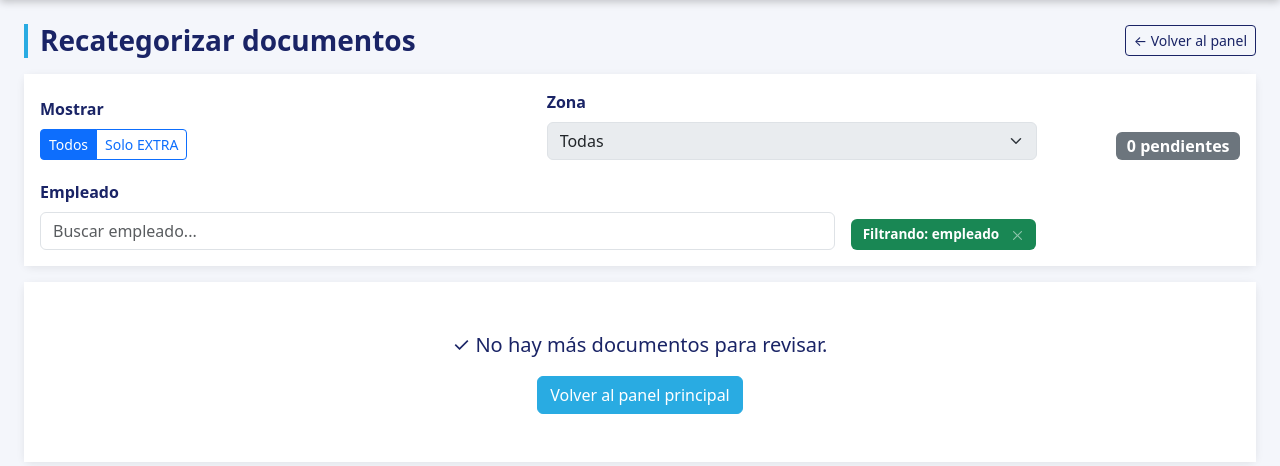
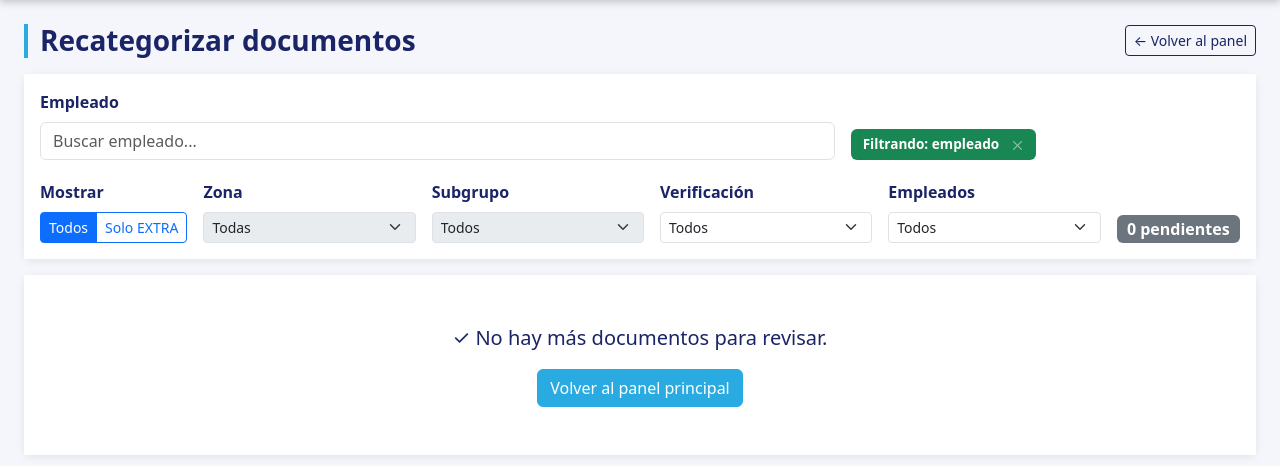
Before and after one commit to CristhianArleySusanoFernandez/recursos-humanos, a Python web app: template api/templates/documents/reclassify.html in a window 1280 px wide. Shown: the part 82-548 px from the top of the page. Run offline with Jinja, Linux system fonts and the light colour scheme; the template is opened without the code that fills it: most values are stand-ins (such as "Sample title", 1, 10 or a date in 2020).

Commit message:
Agrega filtros de verificacion, subgrupo y estado de empleado en Recategorizar

```diff
--- a/api/templates/documents/reclassify.html
+++ b/api/templates/documents/reclassify.html
@@ -10,37 +10,8 @@
 {# ── Filtros ──────────────────────────────────────────────────────────── #}
 <div class="card mb-3">
   <div class="card-body">
+    {# Fila 1: búsqueda de empleado (autocompletar) + chip del filtro activo. #}
     <div class="row g-3 align-items-end">
-      <div class="col-md-5">
-        <label class="form-label fw-semibold d-block">Mostrar</label>
-        <div class="btn-group" role="group" aria-label="Filtro de categoría">
-          <input type="radio" class="btn-check" name="filterScope" id="scopeAll"
-                 value="all" {% if not only_extra %}checked{% endif %}>
-          <label class="btn btn-outline-primary btn-sm" for="scopeAll">Todos</label>
-
-          <input type="radio" class="btn-check" name="filterScope" id="scopeExtra"
-                 value="extra" {% if only_extra %}checked{% endif %}>
-          <label class="btn btn-outline-primary btn-sm" for="scopeExtra">Solo EXTRA</label>
-        </div>
-      </div>
-      <div class="col-md-5">
-        <label for="filterZona" class="form-label fw-semibold">Zona</label>
-        <select id="filterZona" class="form-select">
-          <option value="">Todas</option>
-          {% for z in zonas %}
-          <option value="{{ z.id }}" {% if selected_group_id == z.id|string %}selected{% endif %}>
-            {{ z.name }}
-          </option>
-          {% endfor %}
-        </select>
-      </div>
-      <div class="col-md-2 text-md-end">
-        <span class="badge bg-secondary fs-6" id="pendingCounter">0 pendientes</span>
-      </div>
-    </div>
-
-    {# ── Filtro por empleado (autocompletar) ─────────────────────────── #}
-    <div class="row g-3 mt-1">
       <div class="col-md-8 position-relative">
         <label for="filterEmployee" class="form-label fw-semibold">Empleado</label>
         <input type="text" id="filterEmployee" class="form-control" autocomplete="off"
@@ -61,8 +32,71 @@
         </span>
       </div>
     </div>
+
+    {# Fila 2: scope, zona, subgrupo, verificación, estado empleado + contador. #}
+    <div class="row g-3 align-items-end mt-1">
+      <div class="col-md-auto">
+        <label class="form-label fw-semibold d-block">Mostrar</label>
+        <div class="btn-group" role="group" aria-label="Filtro de categoría">
+          <input type="radio" class="btn-check" name="filterScope" id="scopeAll"
+                 value="all" {% if not only_extra %}checked{% endif %}>
+          <label class="btn btn-outline-primary btn-sm" for="scopeAll">Todos</label>
+
+          <input type="radio" class="btn-check" name="filterScope" id="scopeExtra"
+                 value="extra" {% if only_extra %}checked{% endif %}>
+          <label class="btn btn-outline-primary btn-sm" for="scopeExtra">Solo EXTRA</label>
+        </div>
+      </div>
+      <div class="col-md">
+        <label for="filterZona" class="form-label fw-semibold">Zona</label>
+        <select id="filterZona" class="form-select form-select-sm">
+          <option value="">Todas</option>
+          {% for z in zonas %}
+          <option value="{{ z.id }}" {% if selected_group_id == z.id|string %}selected{% endif %}>
+            {{ z.name }}
+          </option>
+          {% endfor %}
+        </select>
+      </div>
+      <div class="col-md">
+        <label for="filterSubgroup" class="form-label fw-semibold">Subgrupo</label>
+        <select id="filterSubgroup" class="form-select form-select-sm" disabled>
+          <option value="">Todos</option>
+        </select>
+      </div>
+      <div class="col-md">
+        <label for="filterVerified" class="form-label fw-semibold">Verificación</label>
+        <select id="filterVerified" class="form-select form-select-sm">
+          <option value="all">Todos</option>
+          <option value="unverified">Sin verificar</option>
+          <option value="verified">Verificados</option>
+        </select>
+      </div>
+      <div class="col-md">
+        <label for="filterEmpStatus" class="form-label fw-semibold">Empleados</label>
+        <select id="filterEmpStatus" class="form-select form-select-sm">
+          <option value="all">Todos</option>
+          <option value="active">Solo activos</option>
+          <option value="inactive">Solo inactivos</option>
+        </select>
+      </div>
+      <div class="col-md-auto text-md-end">
+        <span class="badge bg-secondary fs-6" id="pendingCounter">0 pendientes</span>
+      </div>
+    </div>
   </div>
 </div>
+
+{# Subgrupos por zona (para encadenar Zona → Subgrupo desde JS). #}
+<script id="subgroupsData" type="application/json">
+{
+  {% for z in zonas %}
+  {{ z.id|string|tojson }}: [
+    {% for c in z.children %}{"id": {{ c.id|string|tojson }}, "name": {{ c.name|tojson }}}{{ "," if not loop.last }}{% endfor %}
+  ]{{ "," if not loop.last }}
+  {% endfor %}
+}
+</script>
 
 {# ── Panel de revisión ────────────────────────────────────────────────── #}
 <div id="reviewPanel" class="card d-none">
@@ -333,27 +367,56 @@ document.addEventListener('DOMContentLoaded', function () {
     }
   });
 
-  // ── Filtro por empleado (autocompletar) ────────────────────────────
+  // ── Filtros (empleado, zona/subgrupo, verificación, estado) ─────────
   var filterZona     = document.getElementById('filterZona');
+  var filterSubgroup = document.getElementById('filterSubgroup');
+  var filterVerified = document.getElementById('filterVerified');
+  var filterEmpStatus = document.getElementById('filterEmpStatus');
   var filterEmployee = document.getElementById('filterEmployee');
   var employeeResults = document.getElementById('employeeResults');
   var employeeChip     = document.getElementById('employeeChip');
   var employeeChipName = document.getElementById('employeeChipName');
 
-  // Filtro de empleado activo (gana sobre la zona). Vacío = sin filtro.
+  // Subgrupos por zona, embebidos por el servidor (para encadenar Zona→Subgrupo).
+  var SUBGROUPS = {};
+  try {
+    SUBGROUPS = JSON.parse(document.getElementById('subgroupsData').textContent || '{}');
+  } catch (e) { SUBGROUPS = {}; }
+
+  // Filtro de empleado activo (gana sobre zona/subgrupo). Vacío = sin filtro.
   var selectedEmployeeId = '';
 
+  // Puebla el select de Subgrupo con los hijos de la zona dada.
+  function populateSubgroups(zoneId) {
+    filterSubgroup.innerHTML = '<option value="">Todos</option>';
+    var kids = SUBGROUPS[zoneId] || [];
+    kids.forEach(function (c) {
+      var opt = document.createElement('option');
+      opt.value = c.id;
+      opt.textContent = c.name;
+      filterSubgroup.appendChild(opt);
+    });
+  }
+
+  // Subgrupo habilitado solo si hay zona elegida y no hay filtro de empleado.
+  function refreshSubgroupState() {
+    filterSubgroup.disabled = !filterZona.value || !!selectedEmployeeId;
+  }
+
   // Refleja en la UI si el filtro por empleado está activo: cuando lo está,
-  // la Zona se ignora y se deshabilita para no confundir cuál manda.
+  // Zona y Subgrupo se ignoran y se deshabilitan para no confundir cuál manda.
   function applyEmployeeFilterUI(active, name) {
     if (active) {
       employeeChipName.textContent = name || '';
       employeeChip.classList.remove('d-none');
       filterZona.value = '';
       filterZona.disabled = true;
+      populateSubgroups('');
+      filterSubgroup.disabled = true;
     } else {
       employeeChip.classList.add('d-none');
       filterZona.disabled = false;
+      refreshSubgroupState();
     }
   }
 
@@ -422,11 +485,19 @@ document.addEventListener('DOMContentLoaded', function () {
     var url = '/reclassify/list?only_extra=' + (onlyExtra ? 'true' : 'false');
 
     if (selectedEmployeeId) {
-      // El filtro por empleado prevalece: se ignora la zona.
+      // El filtro por empleado prevalece: se ignoran zona y subgrupo.
       url += '&employee_id=' + encodeURIComponent(selectedEmployeeId);
     } else {
-      var zona = filterZona.value;
-      if (zona) url += '&group_id=' + encodeURIComponent(zona);
+      // El subgrupo (más específico) prevalece sobre la zona raíz.
+      var gid = filterSubgroup.value || filterZona.value;
+      if (gid) url += '&group_id=' + encodeURIComponent(gid);
+    }
+
+    if (filterVerified.value !== 'all') {
+      url += '&verified_filter=' + encodeURIComponent(filterVerified.value);
+    }
+    if (filterEmpStatus.value !== 'all') {
+      url += '&employee_status=' + encodeURIComponent(filterEmpStatus.value);
     }
 
     fetch(url).then(function (r) { return r.json(); }).then(function (data) {
@@ -440,7 +511,15 @@ document.addEventListener('DOMContentLoaded', function () {
     document.querySelectorAll('input[name="filterScope"]'),
     function (el) { el.addEventListener('change', reloadQueue); }
   );
-  filterZona.addEventListener('change', reloadQueue);
+  filterZona.addEventListener('change', function () {
+    // Al cambiar la zona, repuebla el subgrupo y recarga.
+    populateSubgroups(filterZona.value);
+    refreshSubgroupState();
+    reloadQueue();
+  });
+  filterSubgroup.addEventListener('change', reloadQueue);
+  filterVerified.addEventListener('change', reloadQueue);
+  filterEmpStatus.addEventListener('change', reloadQueue);
 
   // Estado inicial: si la página cargó con employee_id (deep link), activa el
   // chip mostrando el nombre del primer item (todos son del mismo empleado).
@@ -449,6 +528,10 @@ document.addEventListener('DOMContentLoaded', function () {
     selectedEmployeeId = initialEmployeeId;
     var name = (queue[0] && queue[0].employee_name) || 'empleado';
     applyEmployeeFilterUI(true, name);
+  } else if (filterZona.value) {
+    // Zona preseleccionada por el servidor: puebla subgrupos y habilita.
+    populateSubgroups(filterZona.value);
+    refreshSubgroupState();
   }
 
   render();
```
Also changed, not shown: api/routers/reclassify.py (+12 -2 lines), application/use_cases/list_documents_for_review.py (+19 -1 lines).
